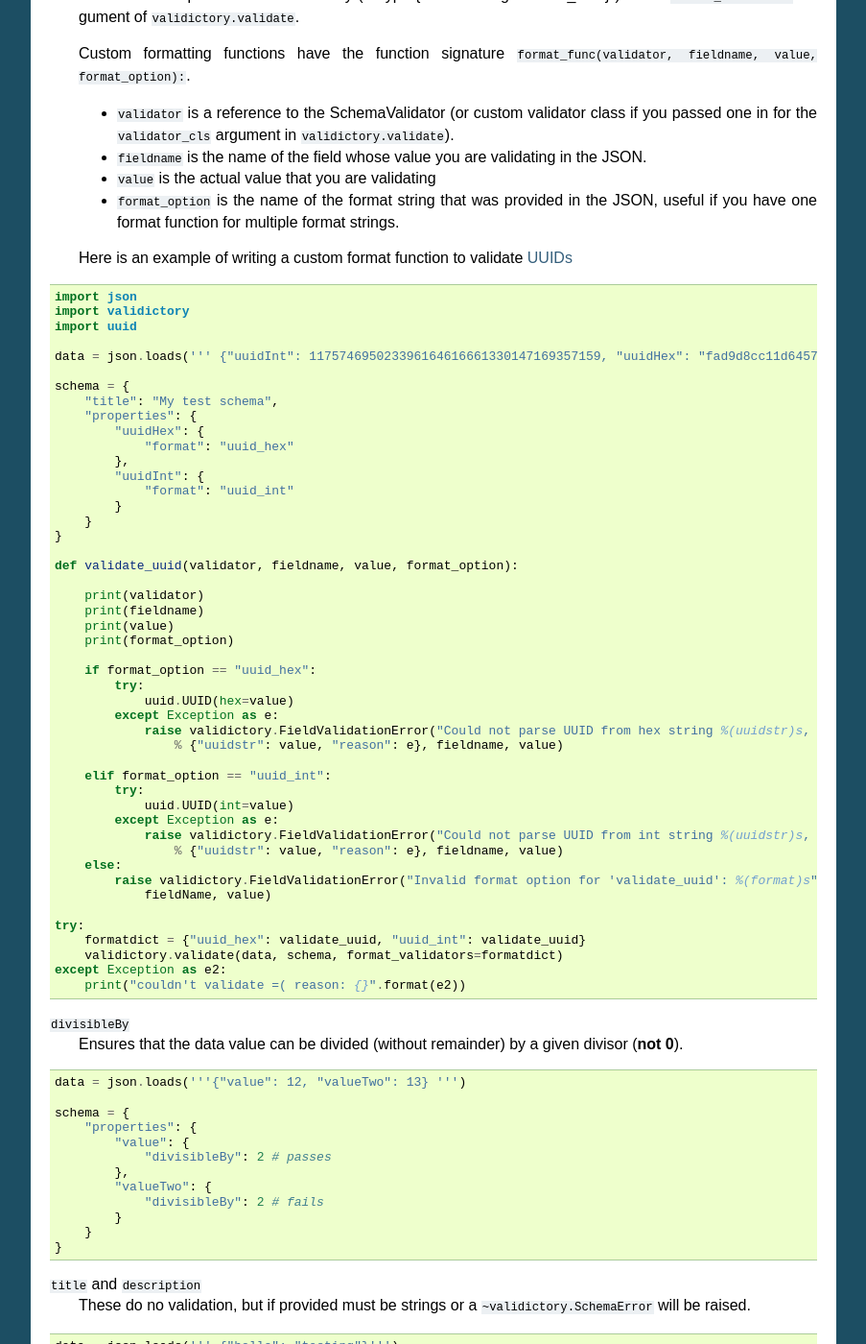
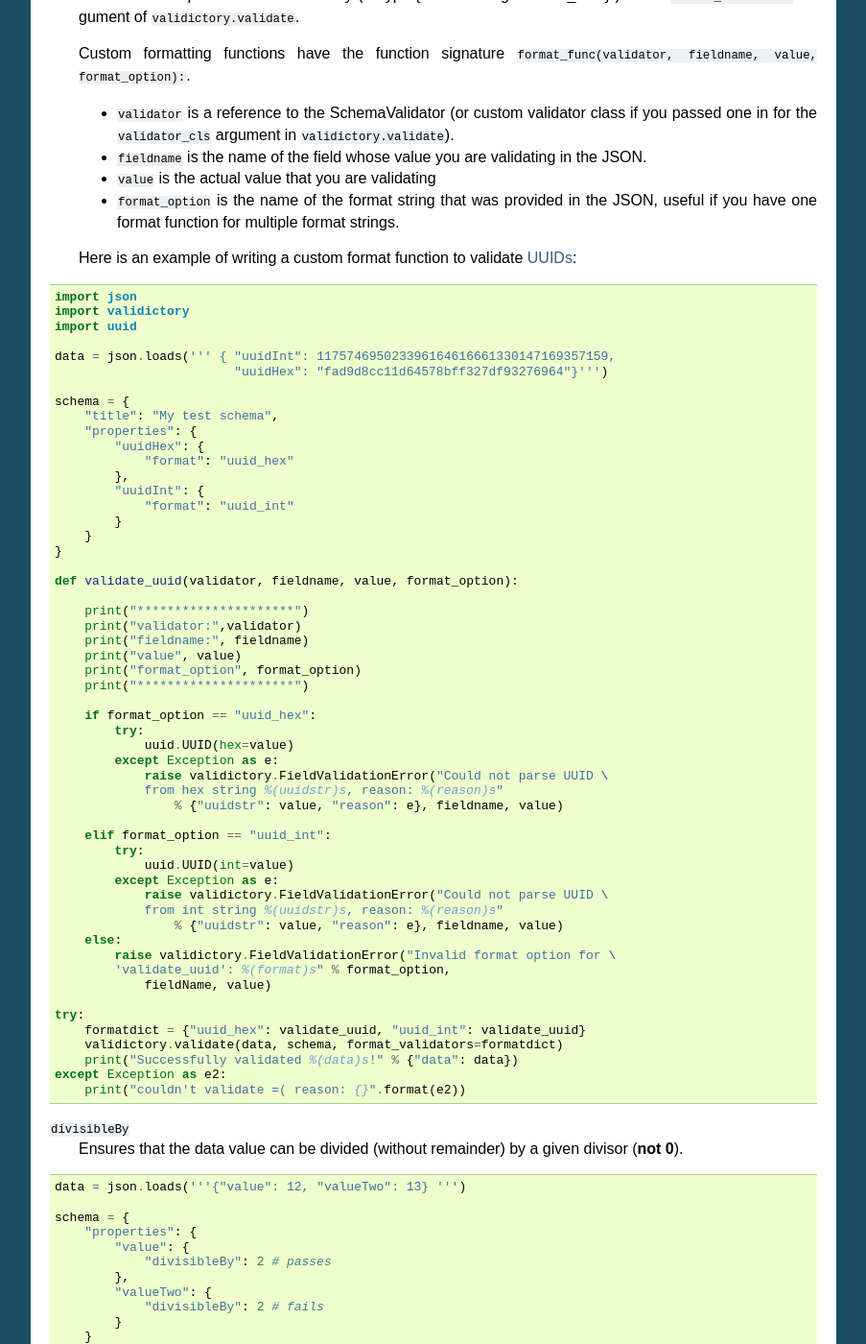
Before and after one commit to jpmckinney/validictory, a Sphinx documentation site: the page built from docs/usage.rst, in a window 1280 px wide and 1400 px high, scrolled down 7334 px. Shown: the whole window at 96% size, without its empty margins (198-1101 px from the left). Built offline with Sphinx 7.4.7, drawn with Linux system fonts in a browser that asks for light colours.

Commit message:
small changes to usage.rst, to make it so a horizontal scroll bar doesn't appear in the 'custom formatter' section

```diff
--- a/docs/usage.rst
+++ b/docs/usage.rst
@@ -476,7 +476,7 @@ For example::
     * ``format_option`` is the name of the format string that was provided in the JSON, useful if you have one format function for multiple format strings.
 
 
-    Here is an example of writing a custom format function to validate `UUIDs <http://docs.python.org/3/library/uuid.html/>`_
+    Here is an example of writing a custom format function to validate `UUIDs <http://docs.python.org/3/library/uuid.html/>`_:
 
 ::
 
@@ -484,7 +484,8 @@ For example::
     import validictory
     import uuid
 
-    data = json.loads(''' {"uuidInt": 117574695023396164616661330147169357159, "uuidHex": "fad9d8cc11d64578bff327df93276964"}''')
+    data = json.loads(''' { "uuidInt": 117574695023396164616661330147169357159,
+                            "uuidHex": "fad9d8cc11d64578bff327df93276964"}''')
 
     schema = {
         "title": "My test schema",
@@ -500,31 +501,37 @@ For example::
 
     def validate_uuid(validator, fieldname, value, format_option):
 
-        print(validator)
-        print(fieldname)
-        print(value)
-        print(format_option)
+        print("*********************")
+        print("validator:",validator)
+        print("fieldname:", fieldname)
+        print("value", value)
+        print("format_option", format_option)
+        print("*********************")
 
         if format_option == "uuid_hex":
             try:
                 uuid.UUID(hex=value)
             except Exception as e:
-                raise validictory.FieldValidationError("Could not parse UUID from hex string %(uuidstr)s, reason: %(reason)s"
+                raise validictory.FieldValidationError("Could not parse UUID \
+                from hex string %(uuidstr)s, reason: %(reason)s"
                     % {"uuidstr": value, "reason": e}, fieldname, value)
 
         elif format_option == "uuid_int":
             try:
                 uuid.UUID(int=value)
             except Exception as e:
-                raise validictory.FieldValidationError("Could not parse UUID from int string %(uuidstr)s, reason: %(reason)s"
+                raise validictory.FieldValidationError("Could not parse UUID \
+                from int string %(uuidstr)s, reason: %(reason)s"
                     % {"uuidstr": value, "reason": e}, fieldname, value)
         else:
-            raise validictory.FieldValidationError("Invalid format option for 'validate_uuid': %(format)s" % format_option,
+            raise validictory.FieldValidationError("Invalid format option for \
+            'validate_uuid': %(format)s" % format_option,
                 fieldName, value)
 
     try:
         formatdict = {"uuid_hex": validate_uuid, "uuid_int": validate_uuid}
         validictory.validate(data, schema, format_validators=formatdict)
+        print("Successfully validated %(data)s!" % {"data": data})
     except Exception as e2:
         print("couldn't validate =( reason: {}".format(e2))
 
```
